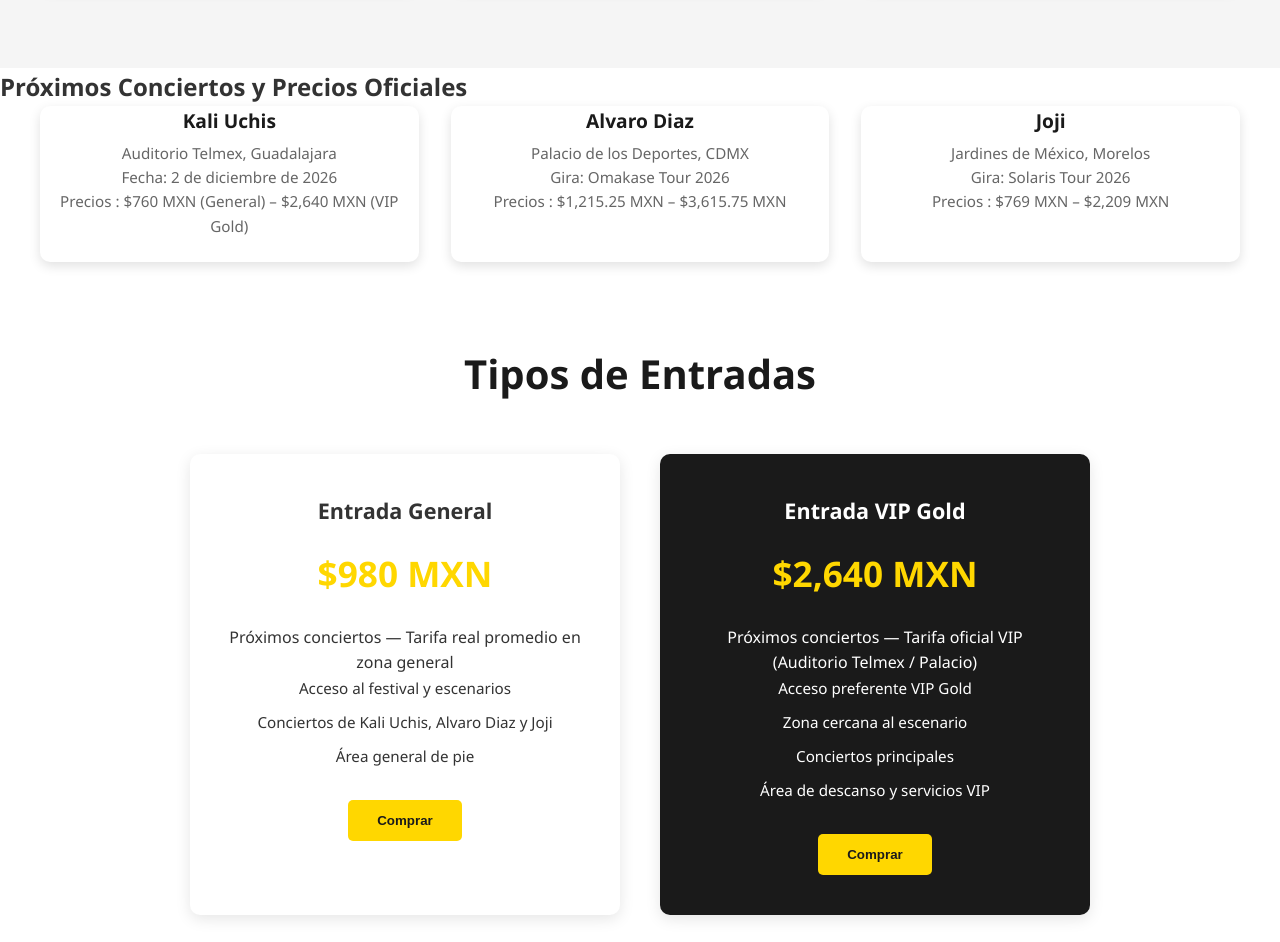
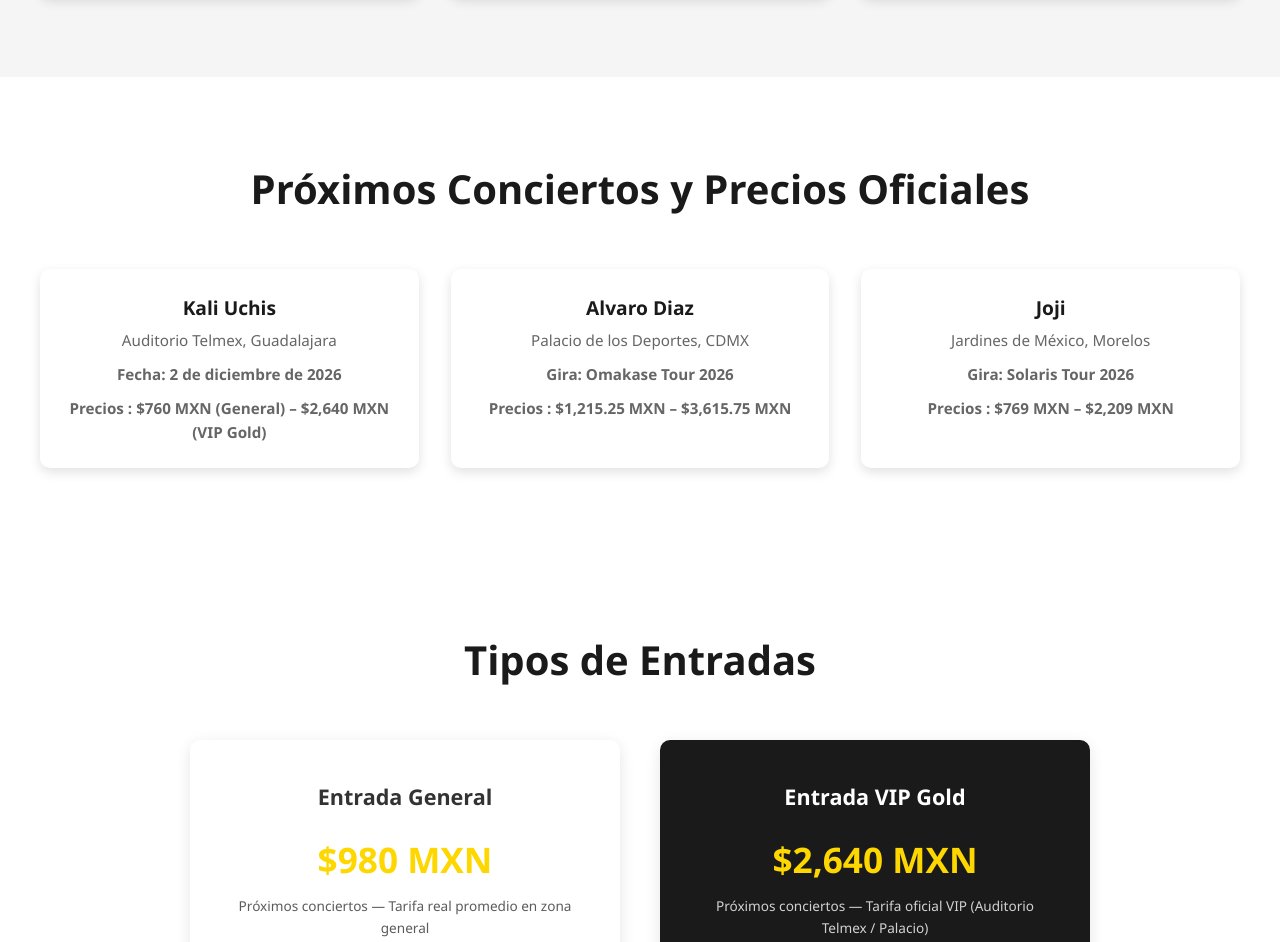
Before and after one commit to dannaitzeeel/dannaitzeeel.github.io, a plain HTML site: page index.html in a window 1280 px wide. Shown: the part 1372-2314 px from the top of the page. Drawn offline with Linux system fonts and the light colour scheme.

Commit message:
Update styles.css

```diff
--- a/styles.css
+++ b/styles.css
@@ -356,3 +356,32 @@ footer {
         text-align: center;
     }
 }
+.concierto-info {
+    margin-top: 0.6rem;
+    padding: 0 1rem;
+    font-size: 0.85rem;
+    font-weight: 600;
+    color: #1a1a1a;
+}
+
+.referencia-precio {
+    font-size: 0.85rem;
+    opacity: 0.8;
+    margin-top: -1rem;
+    margin-bottom: 1.5rem;
+}
+#proximos-conciertos {
+    padding: 5rem 2rem;
+    background-color: #ffffff;
+}
+
+#proximos-conciertos h2 {
+    text-align: center;
+    margin-bottom: 3rem;
+    font-size: 2.5rem;
+    color: #1a1a1a;
+}
+
+#proximos-conciertos .artista-card {
+    padding-top: 1.5rem;
+}
```
